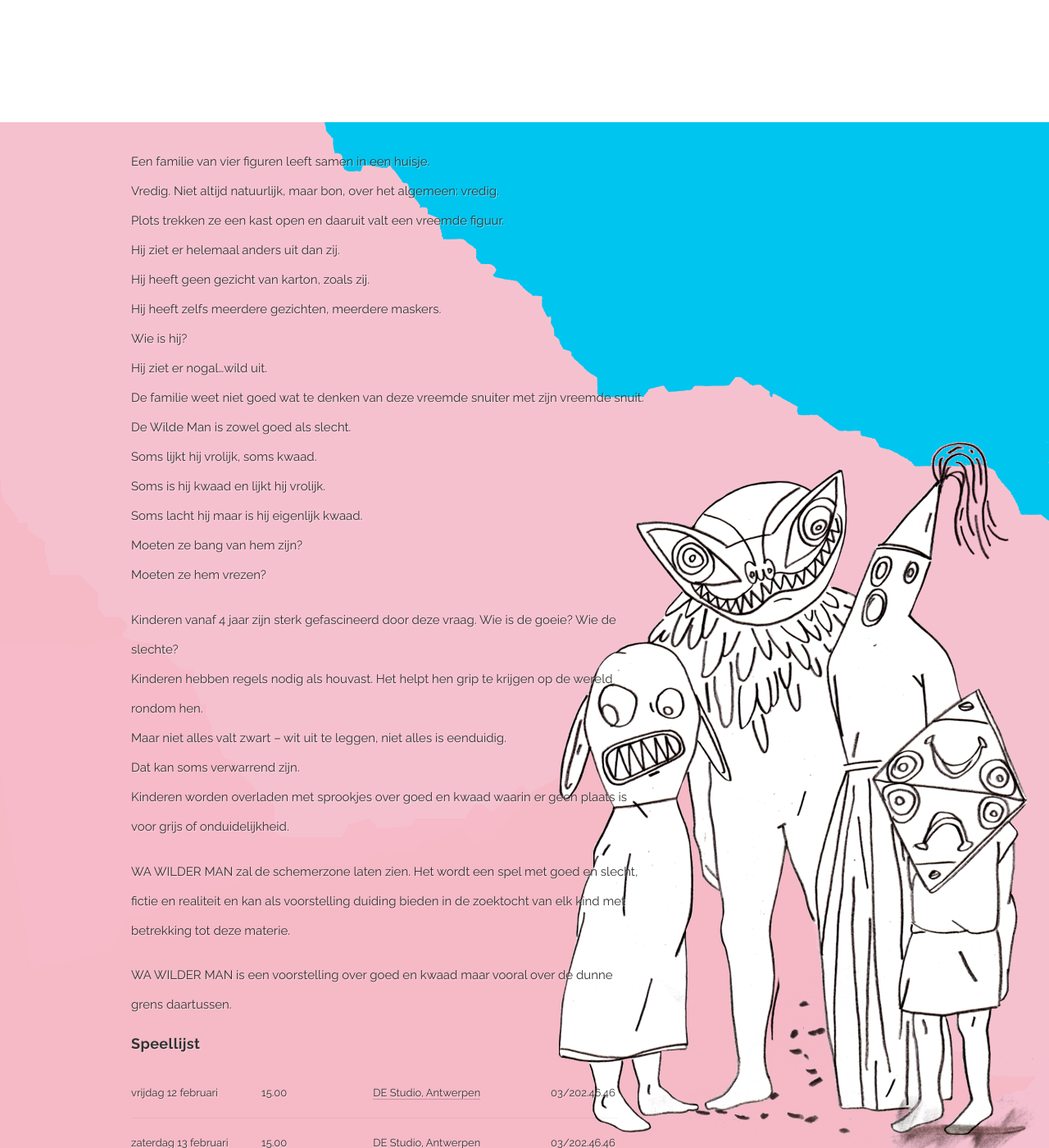
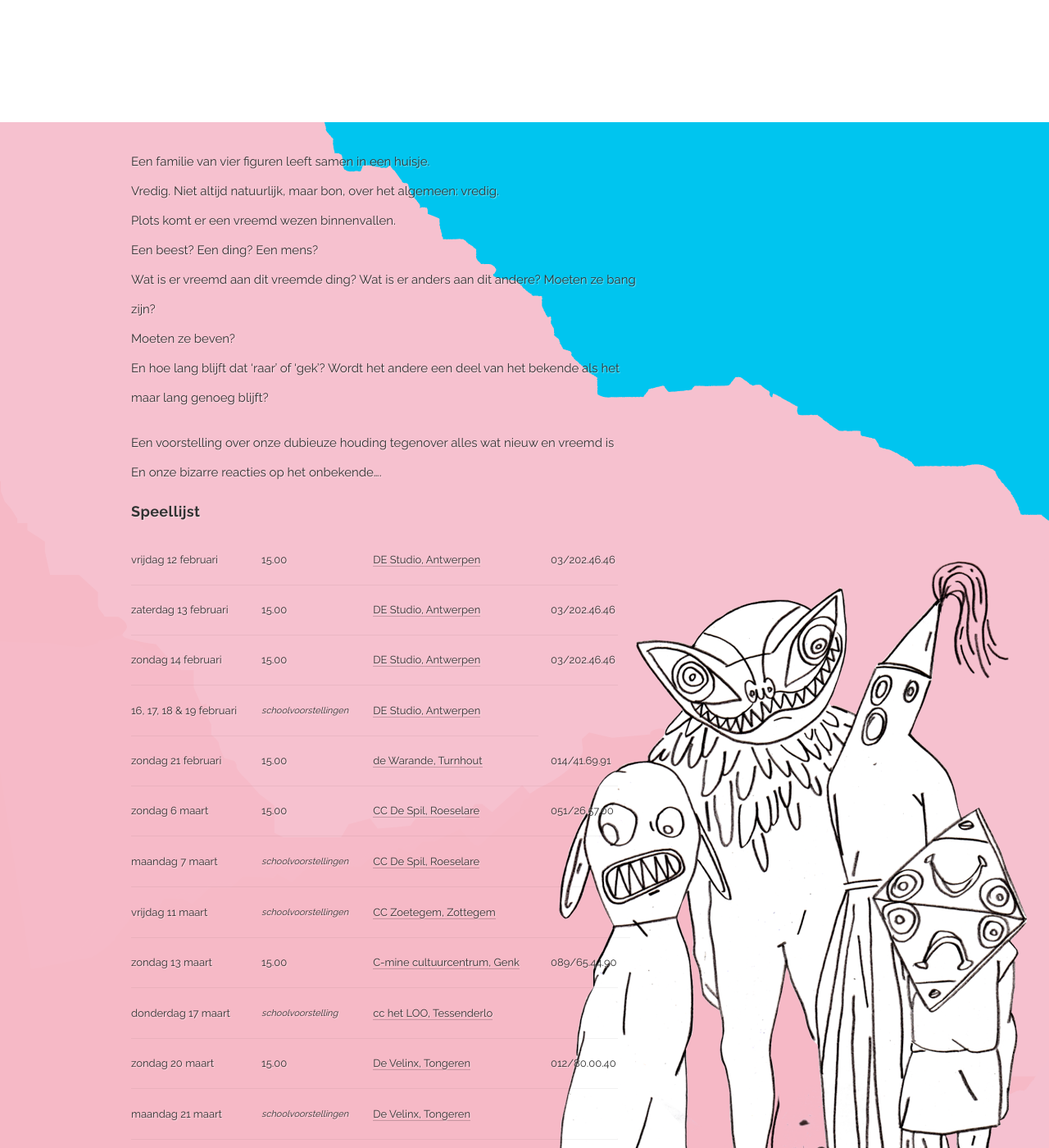
Before and after one commit to ciebarbarie/ciebarbarie, a Jekyll site: the page built from voorstellingen/wa-wilder-man.md, in a window 1280 px wide and 1400 px high, scrolled down 751 px. Shown: the whole window at 82% size. Built offline with Jekyll 4.4.1, drawn with Linux system fonts in a browser that asks for light colours; nearby versions of some CDN libraries; some web fonts are replaced; library files that are not in the unit come from our copies.

Commit message:
Update wa-wilder-man.md

```diff
--- a/voorstellingen/wa-wilder-man.md
+++ b/voorstellingen/wa-wilder-man.md
@@ -28,29 +28,17 @@ slide-count: 1
 </style>
 Een familie van vier figuren leeft samen in een huisje.<br>
 Vredig. Niet altijd natuurlijk, maar bon, over het algemeen: vredig.<br>
-Plots trekken ze een kast open en daaruit valt een vreemde figuur.<br>
-Hij ziet er helemaal anders uit dan zij.<br>
-Hij heeft geen gezicht van karton, zoals zij.<br>
-Hij heeft zelfs meerdere gezichten, meerdere maskers.<br>
-Wie is hij?<br>
-Hij ziet er nogal...wild uit.<br>
-De familie weet niet goed wat te denken van deze vreemde snuiter met zijn vreemde snuit.<br>
-De Wilde Man is zowel goed als slecht.<br>
-Soms lijkt hij vrolijk, soms kwaad.<br>
-Soms is hij kwaad en lijkt hij vrolijk.<br>
-Soms lacht hij maar is hij eigenlijk kwaad.<br>
-Moeten ze bang van hem zijn?<br>
-Moeten ze hem vrezen?
+Plots komt er een vreemd wezen binnenvallen. <br>
+Een beest? Een ding? Een mens?<br>
+Wat is er vreemd aan dit vreemde ding?
+Wat is er anders aan dit andere?
+Moeten ze bang  zijn?<br>
+Moeten ze beven? <br>
+En hoe lang blijft dat 'raar' of 'gek'? Wordt het andere een deel van het bekende als het maar lang genoeg blijft?<br>
 
-Kinderen vanaf 4 jaar zijn  sterk gefascineerd door deze vraag. Wie is de goeie? Wie de slechte?<br>
-Kinderen hebben regels nodig als houvast. Het helpt hen grip te krijgen op de wereld rondom hen.<br>
-Maar niet alles valt zwart – wit uit te leggen, niet alles is eenduidig.<br>
-Dat kan soms verwarrend zijn.<br>
-Kinderen worden overladen met sprookjes over goed en kwaad waarin er geen plaats is voor grijs of onduidelijkheid.
+Een voorstelling over onze dubieuze houding tegenover alles wat nieuw en vreemd is <br>
+En onze bizarre reacties op het onbekende....<br>
 
-WA WILDER MAN  zal de schemerzone  laten zien. Het wordt een spel met goed en slecht, fictie en realiteit en kan als voorstelling duiding bieden in de zoektocht van elk kind met betrekking tot deze materie.
-
-WA WILDER MAN  is  een voorstelling over goed en kwaad maar vooral over de dunne grens daartussen.
 
 ## Speellijst
 
```
